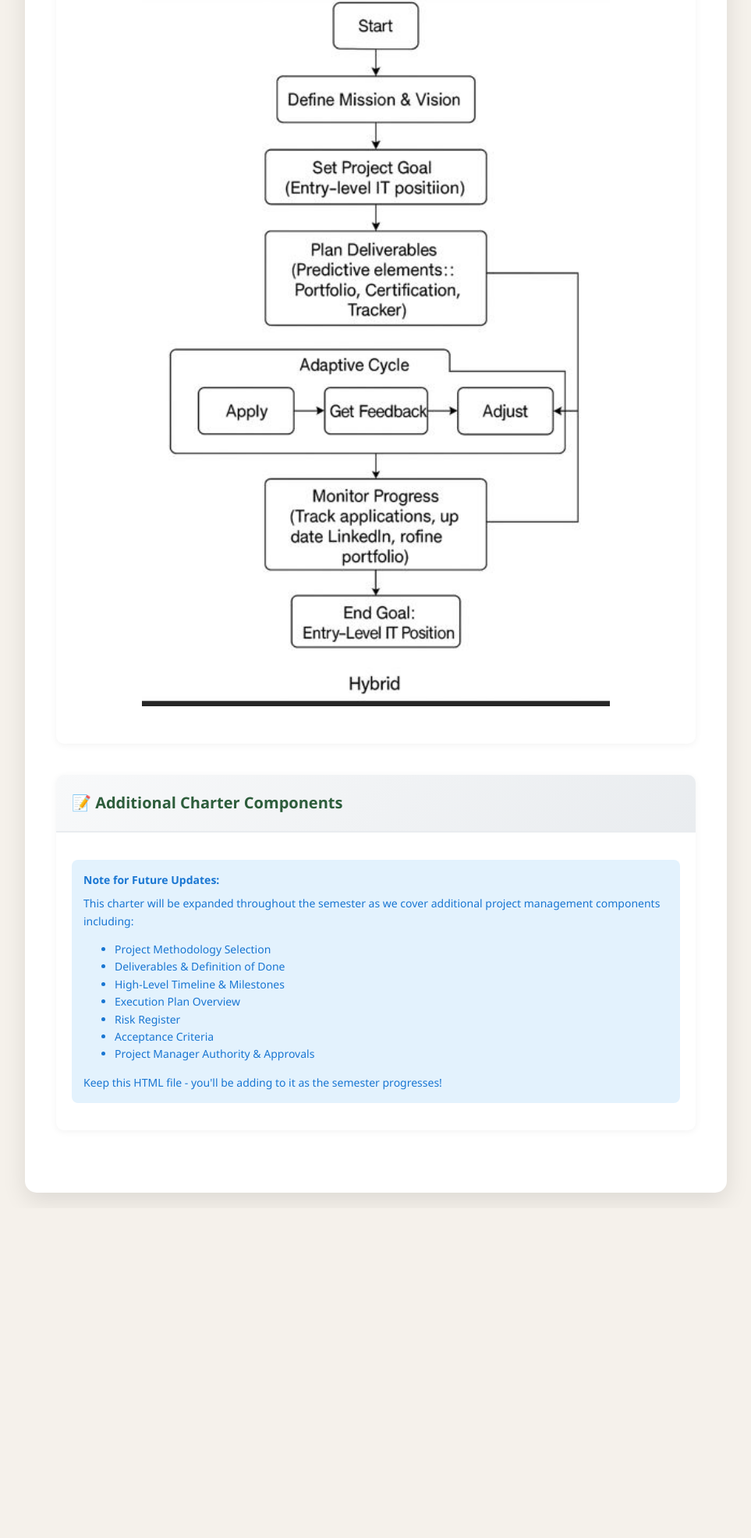
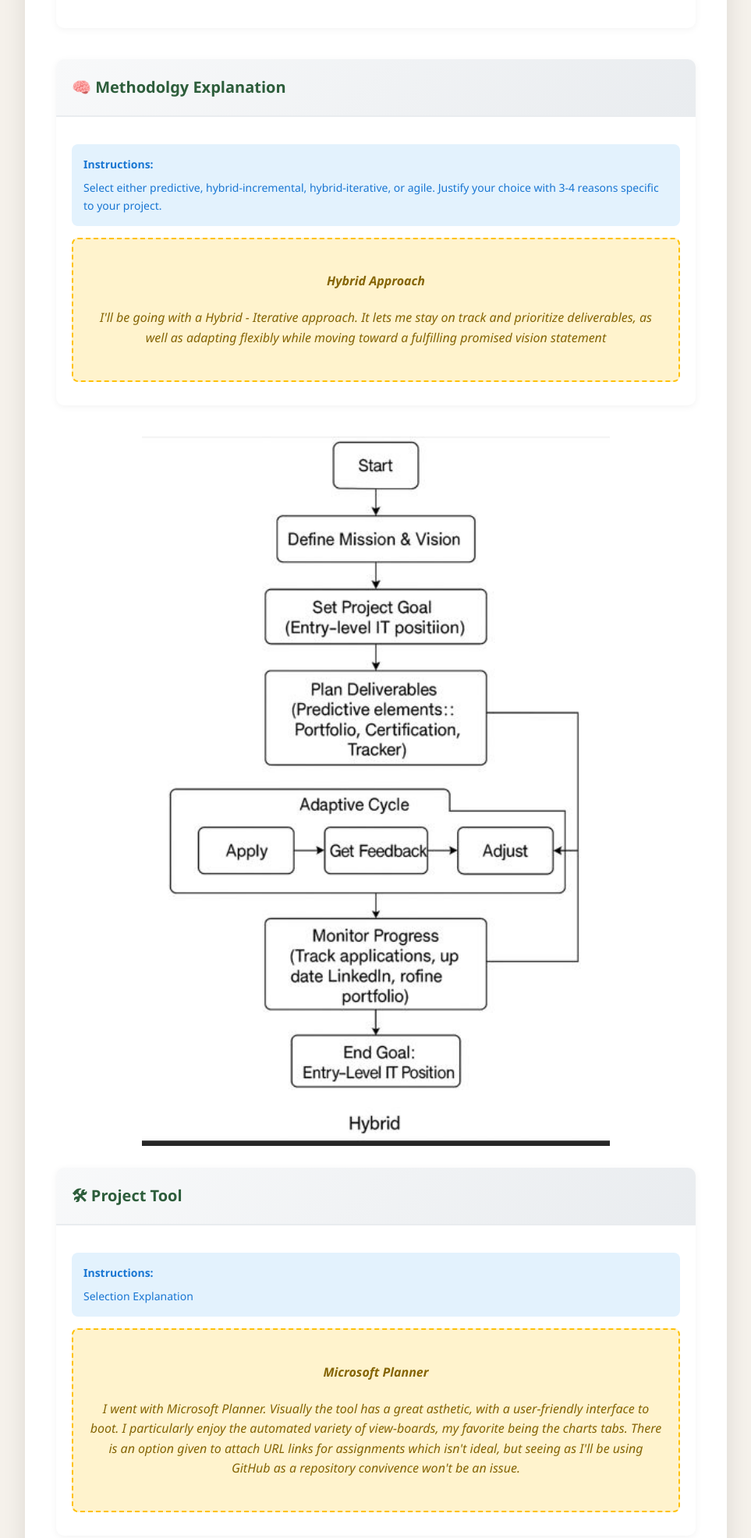
Before and after one commit to L3GNAA/ProjectCharter, a plain HTML site: page index.html in a window 1280 px wide. Shown: the part 6887-8860 px from the top of the page at 78% size, without its empty margins (158-1121 px from the left). Before the commit the page ends 8437 px from the top, so only its background shows below. Drawn offline with Linux system fonts and the light colour scheme.

Commit message:
Update index.html

```diff
--- a/index.html
+++ b/index.html
@@ -500,12 +500,71 @@
 							<img src="square.JPG" alt="Square" width="600">
 							<img src="legitdeliverables.JPG" alt="Deliver" width="600">
 							<img src="money.JPG" alt="Money" width="600">
+                        </div>
+                    </div>
+                </div>
+            </div>
+
+						<!-- Project -->
+            <div class="section">
+                <div class="section-header">
+                    <h2 class="section-title">🧠 Methodolgy Explanation</h2>
+                </div>
+                    <div class="section-content">
+                    <div class="instructions">
+                        <strong>Instructions:</strong>
+                        Select either predictive, hybrid-incremental, hybrid-iterative, or agile. Justify your choice with 3-4 reasons specific to your project.
+                    </div>
+
+                    <div class="placeholder">
+                        <h4></h4>
+                        <p></p>
+
+                        <h4>Hybrid Approach</h4>
+                        <p>I'll be going with a Hybrid - Iterative approach. It lets me stay on track and prioritize deliverables, as well as adapting flexibly while moving toward a fulfilling promised vision statement</p>
+
+                        <h4></h4>
+                        <p></p>
+                    </div>
+                </div>
+            </div>
+
+			 <div class="power-interest-grid">
+						<div>
 							<img src="diagram.JPG" alt="Diagram" width="600">
 
                         </div>
                     </div>
-                </div>
-            </div>
+			<!-- Project Planner -->
+						<div class="section">
+							<div class="section-header">
+								<h2 class="section-title">🛠 Project Tool</h2>
+							</div>
+								<div class="section-content">
+								<div class="instructions">
+									<strong>Instructions:</strong>
+									Selection Explanation
+								</div>
+
+								<div class="placeholder">
+									<h4></h4>
+									<p></p>
+
+									<h4>Microsoft Planner</h4>
+									<p></p>
+									I went with Microsoft Planner. Visually the tool has a great asthetic, with a user-friendly interface to boot. I particularly enjoy the automated variety of view-boards, my favorite being the charts tabs. There is an option given to attach URL links for assignments which isn't ideal, but seeing as I'll be using GitHub as a repository convivence won't be an issue.
+									<h4></h4>
+									<p></p>
+								</div>
+							</div>
+						</div>
+
+						<div class="power-interest-grid">
+						<div>
+							<img src="grid.JPG" alt="Grid" width="800">
+
+                        </div>
+                    </div>
 
             <!-- Footer Note -->
             <div class="section">
```
